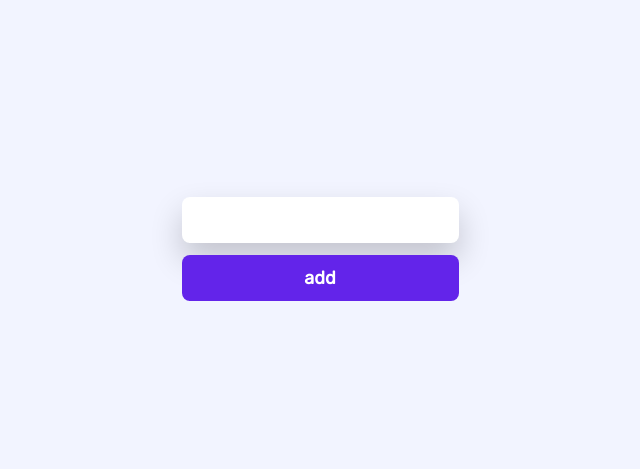
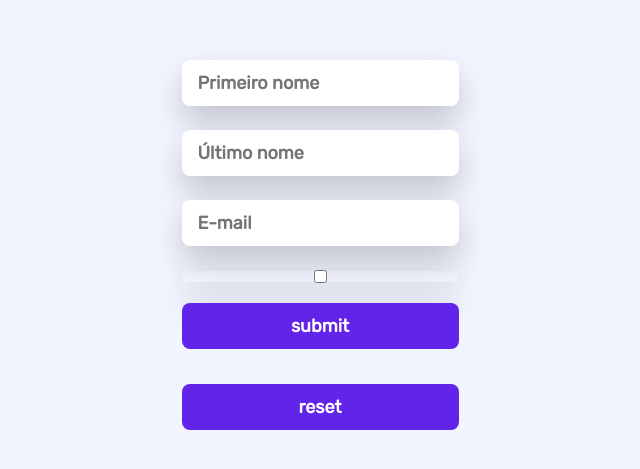
Before and after one commit to gustavofsantos/react-hooks-presentation, a React app: page / in a window 1280 px wide. Shown: the part 151-620 px from the top of the page, without its empty margins (320-960 px from the left). Built offline with nearby package versions, Linux system fonts and the light colour scheme.

Commit message:
improvements

```diff
--- a/package.json
+++ b/package.json
@@ -17,6 +17,7 @@
     "babel-core": "^6.26.3",
     "babel-preset-env": "^1.7.0",
     "babel-preset-react": "^6.24.1",
+    "babel-preset-stage-2": "^6.24.1",
     "eslint-config-airbnb": "^17.1.0",
     "parcel-bundler": "^1.12.3",
     "prettier": "^1.17.1"
--- a/slides/11.js
+++ b/slides/11.js
@@ -8,7 +8,7 @@ export default function TodoList() {
 
   const handleChangeTodo = useCallback((ev) => {
     setTodo(ev.target.value);
-  });
+  }, []);
 
   const addTodo = useCallback(
     (ev) => {
--- a/slides/14.js
+++ b/slides/14.js
@@ -7,11 +7,13 @@ import useTodos from "./13";
  */
 export default function TodoList() {
   const [todo, setTodo] = useState("");
+
+  // useTodos custom hook
   const { todos, addTodo, removeTodo } = useTodos();
 
   const handleChangeTodo = useCallback(ev => {
     setTodo(ev.target.value);
-  });
+  }, []);
 
   return (
     <div>
--- a/slides/15.js
+++ b/slides/15.js
@@ -3,7 +3,7 @@ import useTodos from "./13";
 
 /**
  *
- * Exemplo: Lista de afazeres
+ * Exemplo: Lista de afazeres melhor componentizada
  */
 export default function TodoList() {
   const { todos, addTodo, removeTodo } = useTodos();
--- /dev/null
+++ b/slides/16.js
@@ -0,0 +1,105 @@
+import React, { useReducer, useCallback } from "react";
+
+export default function Formulario() {
+  const [state, dispatch] = useReducer(formReducer, FORM_INITIAL_STATE);
+
+  const handleSubmit = useCallback(
+    ev => {
+      ev.preventDefault();
+      console.log("submit: ", state);
+    },
+    [state]
+  );
+
+  const handleReset = useCallback(() => {
+    dispatch(actionReset());
+  }, []);
+
+  return (
+    <form onSubmit={handleSubmit}>
+      <input
+        value={state.firstName}
+        placeholder="Primeiro nome"
+        type="text"
+        title="Primeiro nome"
+        onChange={ev => dispatch(actionSetFirstName(ev.target.value))}
+      />
+      <input
+        value={state.lastName}
+        placeholder="Último nome"
+        type="text"
+        title="Último nome"
+        onChange={ev => dispatch(actionSetLastName(ev.target.value))}
+      />
+      <input
+        value={state.email}
+        placeholder="E-mail"
+        type="email"
+        title="E-mail"
+        onChange={ev => dispatch(actionSetEmail(ev.target.value))}
+      />
+      <input
+        value={state.isHuman}
+        title="É humano?"
+        type="checkbox"
+        onChange={() => dispatch(toggleIsHuman())}
+      />
+      <button type="submit">submit</button>
+      <br />
+      <button onClick={handleReset}>reset</button>
+    </form>
+  );
+}
+
+const FORM_INITIAL_STATE = {
+  firstName: "",
+  lastName: "",
+  email: "",
+  isHuman: false
+};
+
+function formReducer(state, action) {
+  switch (action.type) {
+    case "SET_FIRST_NAME":
+      return Object.assign({}, state, { firstName: action.payload });
+    case "SET_LAST_NAME":
+      return Object.assign({}, state, { lastName: action.payload });
+    case "SET_EMAIL":
+      return Object.assign({}, state, { email: action.payload });
+    case "TOGGLE_IS_HUMAN":
+      return Object.assign({}, state, { isHuman: !state.isHuman });
+    case "RESET":
+      return FORM_INITIAL_STATE;
+    default:
+      return state;
+  }
+}
+
+function actionSetFirstName(payload) {
+  return {
+    type: "SET_FIRST_NAME",
+    payload
+  };
+}
+function actionSetLastName(payload) {
+  return {
+    type: "SET_LAST_NAME",
+    payload
+  };
+}
+function actionSetEmail(payload) {
+  return {
+    type: "SET_EMAIL",
+    payload
+  };
+}
+function toggleIsHuman() {
+  return {
+    type: "TOGGLE_IS_HUMAN"
+  };
+}
+function actionReset() {
+  return {
+    type: "RESET"
+  };
+}
--- a/slides/9.js
+++ b/slides/9.js
@@ -12,7 +12,7 @@ export default function TodoList() {
 
   const handleChangeTodo = useCallback((ev) => {
     setTodo(ev.target.value);
-  });
+  }, []);
 
   const addTodo = useCallback(
     (ev) => {
--- a/src/index.html
+++ b/src/index.html
@@ -59,6 +59,7 @@
         font-weight: bold;
         padding: 12px 16px;
         font-size: 18px;
+        margin: 8px 0;
       }
 
       li {
--- a/src/index.js
+++ b/src/index.js
@@ -1,5 +1,6 @@
 import React from "react";
 import ReactDOM from "react-dom";
 import TodoList from "../slides/15";
+import Formulario from "../slides/16";
 
-ReactDOM.render(<TodoList />, document.getElementById("root"));
+ReactDOM.render(<Formulario />, document.getElementById("root"));
```
Also changed, not shown: slides/8.md (+0 -2 lines), .babelrc, slides/last.png (renamed from slides/Captura de tela_2019-05-22_16-39-03.png), 1 other file.
